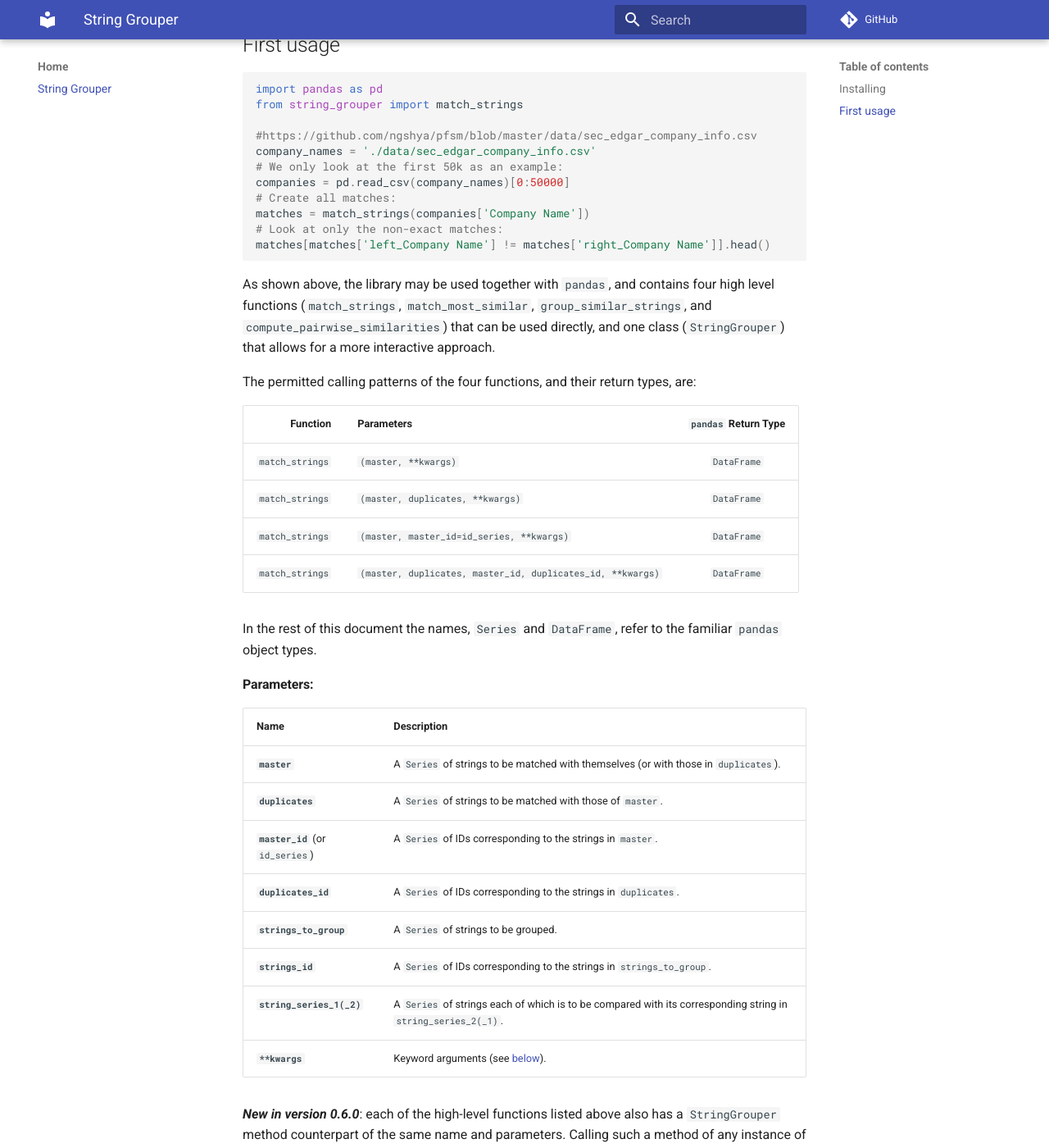
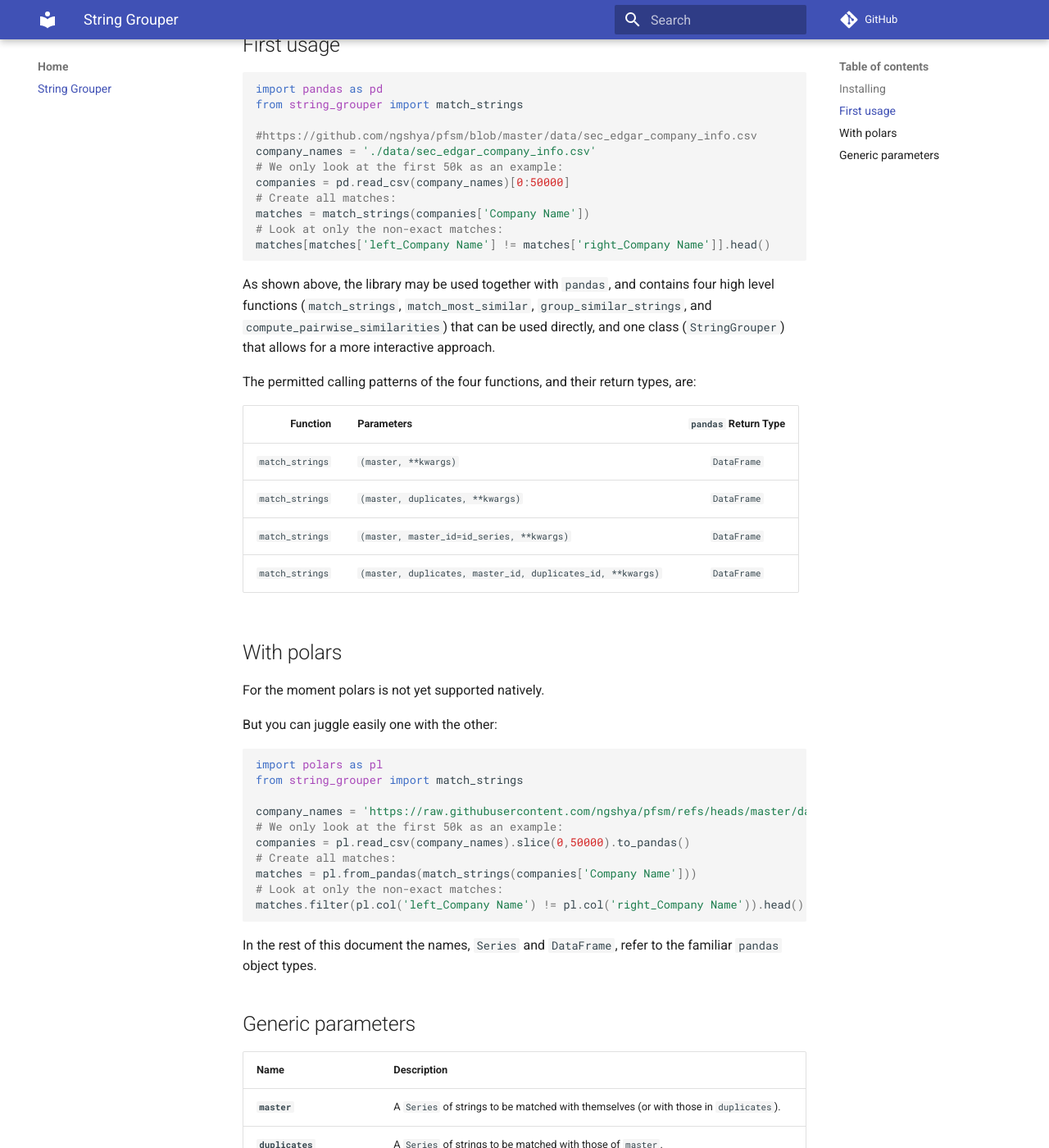
Before and after one commit to Bergvca/string_grouper, an MkDocs documentation site: the page built from docs/index.md, in a window 1280 px wide and 1400 px high, scrolled down 570 px. Shown: the whole window at 82% size. Built offline with MkDocs 1.6.1 and Material for MkDocs 9.7.7, drawn with Linux system fonts in a browser that asks for light colours; comment, search, counter and statistics services are not loaded; some of the changed text lies outside the part shown.

Commit message:
change ref structure

````diff
--- a/docs/index.md
+++ b/docs/index.md
@@ -10,31 +10,29 @@
 [![codecov](https://codecov.io/gh/Bergvca/string_grouper/branch/master/graph/badge.svg?token=AGK441CQDT)](https://codecov.io/gh/Bergvca/string_grouper)
 <!-- [![github](https://shields.io/github/v/release/Bergvca/string_grouper)](https://github.com/Bergvca/string_grouper) -->
 
-<details>
-<summary>Click to see image</summary>
-<br>
-<center><img width="100%" src="https://raw.githubusercontent.com/Bergvca/string_grouper/master/tutorials/sec__edgar_company_info_group003c.svg"></center>
+??? note "Click to see image"
 
-The image displayed above is a visualization of the graph-structure of one of the groups of strings found by `string_grouper`.  Each circle (node) represents a string, and each connecting arc (edge) represents a match between a pair of strings with a similarity score above a given threshold score (here `0.8`).
+	<center><img width="100%" src="https://raw.githubusercontent.com/Bergvca/string_grouper/master/tutorials/sec__edgar_company_info_group003c.svg"></center>
+	The image displayed above is a visualization of the graph-structure of one of the groups of strings found by `string_grouper`.  Each circle (node) represents a string, and each connecting arc (edge) represents a match between a pair of strings with a similarity score above a given threshold score (here `0.8`).
 
-The ***centroid*** of the group, as determined by `string_grouper` (see [tutorials/group_representatives.md](https://github.com/Bergvca/string_grouper/blob/master/tutorials/group_representatives.md) for an explanation), is the largest node, also with the most edges originating from it.  A thick line in the image denotes a strong similarity between the nodes at its ends, while a faint thin line denotes weak similarity.
+	The ***centroid*** of the group, as determined by `string_grouper` (see [tutorials/group_representatives.md](https://github.com/Bergvca/string_grouper/blob/master/tutorials/group_representatives.md) for an explanation), is the largest node, also with the most edges originating from it.  A thick line in the image denotes a strong similarity between the nodes at its ends, while a faint thin line denotes weak similarity.
 
-The power of `string_grouper` is discernible from this image: in large datasets, `string_grouper` is often able to resolve indirect associations between strings even when, say, due to memory-resource-limitations, direct matches between those strings cannot be computed using conventional methods with a lower threshold similarity score.
+	The power of `string_grouper` is discernible from this image: in large datasets, `string_grouper` is often able to resolve indirect associations between strings even when, say, due to memory-resource-limitations, direct matches between those strings cannot be computed using conventional methods with a lower threshold similarity score.
 
-<div style="text-align: center"> &mdash;&mdash;&mdash;</div>
+	<div style="text-align: center"> &mdash;&mdash;&mdash;</div>
 
-<sup>This image was designed using the graph-visualization software Gephi 0.9.2 with data generated by `string_grouper` operating on the [sec__edgar_company_info.csv](https://www.kaggle.com/dattapiy/sec-edgar-companies-list/version/1) sample data file.</sup>
-
----
-</details>
+	This image was designed using the graph-visualization software Gephi 0.9.2 with data generated by `string_grouper` operating on the [sec__edgar_company_info.csv](https://www.kaggle.com/dattapiy/sec-edgar-companies-list/version/1) sample data file.
 
 
-**`string_grouper`** is a library that makes finding groups of similar strings within a single, or multiple, lists of strings easy — and fast. **`string_grouper`** uses **tf-idf** to calculate [**cosine similarities**](https://towardsdatascience.com/understanding-cosine-similarity-and-its-application-fd42f585296a) within a single list or between two lists of strings. The full process is described in the blog [Super Fast String Matching in Python](https://bergvca.github.io/2017/10/14/super-fast-string-matching.html).
+
+
+
+**`string_grouper`** is a library that makes finding groups of similar strings within a single, or multiple, lists of strings easy — and fast. **`string_grouper`** uses **tf-idf** to calculate [**cosine similarities**](http://blog.christianperone.com/2013/09/machine-learning-cosine-similarity-for-vector-space-models-part-iii/) within a single list or between two lists of strings. The full process is described in the blog [Super Fast String Matching in Python](https://bergvca.github.io/2017/10/14/super-fast-string-matching.html).
 
 ## Installing
 
 ```bash
-pip install git+https://github.com/GuillaumePressiat/string_grouper@no_blocks_deps
+pip install git+https://github.com/GuillaumePressiat/string_grouper#from_0.6_to_0.7
 ```
 
 
@@ -66,8 +64,31 @@
 | `match_strings`| `(master, duplicates, master_id, duplicates_id, **kwargs)`| `DataFrame` |
 
 
+## With polars
+
+For the moment polars is not yet supported natively.
+
+But you can juggle easily one with the other:
+
+```python
+import polars as pl
+from string_grouper import match_strings
+
+company_names = 'https://raw.githubusercontent.com/ngshya/pfsm/refs/heads/master/data/sec_edgar_company_info.csv'
+# We only look at the first 50k as an example:
+companies = pl.read_csv(company_names).slice(0,50000).to_pandas()
+# Create all matches:
+matches = pl.from_pandas(match_strings(companies['Company Name']))
+# Look at only the non-exact matches:
+matches.filter(pl.col('left_Company Name') != pl.col('right_Company Name')).head()
+```
+
+
 In the rest of this document the names, `Series` and `DataFrame`, refer to the familiar `pandas` object types.
-#### Parameters:
+
+
+
+## Generic parameters
 
 |Name | Description |
 |:--- | :--- |
@@ -81,6 +102,7 @@
 |**`**kwargs`** | Keyword arguments (see [below](#kwargs)).|
 
 ***New in version 0.6.0***<a name="corpus"></a>: each of the high-level functions listed above also has a `StringGrouper` method counterpart of the same name and parameters.  Calling such a method of any instance of `StringGrouper` will not rebuild the instance's underlying corpus to make string-comparisons but rather use it to perform the string-comparisons.  The input Series to the method (`master`, `duplicates`, and so on) will thus be encoded, or transformed, into tf-idf matrices, using this corpus.  For example:
+
 ```python
 # Build a corpus using strings in the pandas Series master:
 sg = StringGrouper(master)
--- /dev/null
+++ b/docs/references/compute_pairwise_similarities.md
@@ -0,0 +1,8 @@
+---
+title: compute_pairwise_similarities
+---
+
+Returns a `Series` of cosine similarity scores the same length and index as `string_series_1`.  Each score is the cosine similarity between the pair of strings in the same position (row) in the two input `Series`, `string_series_1` and `string_series_2`, as the position of the score in the output `Series`.  This can be seen as an element-wise comparison between the two input `Series`.
+
+
+All functions are built using a class **`StringGrouper`**. This class can be used through pre-defined functions, for example the four high level functions above, as well as using a more interactive approach where matches can be added or removed if needed by calling the **`StringGrouper`** class directly.
--- a/mkdocs.yml
+++ b/mkdocs.yml
@@ -31,3 +31,6 @@
   - pymdownx.inlinehilite
   - pymdownx.snippets
   - pymdownx.superfences
+  - admonition
+  - pymdownx.details
+  - pymdownx.superfences
````
Also changed, not shown: other parts of docs/index.md (+1 -0 lines), docs/references/group_similar_strings.md (added, +13 -0 lines), docs/references/match_most_similar.md (added, +16 -0 lines), docs/references/match_strings.md (added, +24 -0 lines), docs/references/options_kwargs.md (added, +22 -0 lines).
